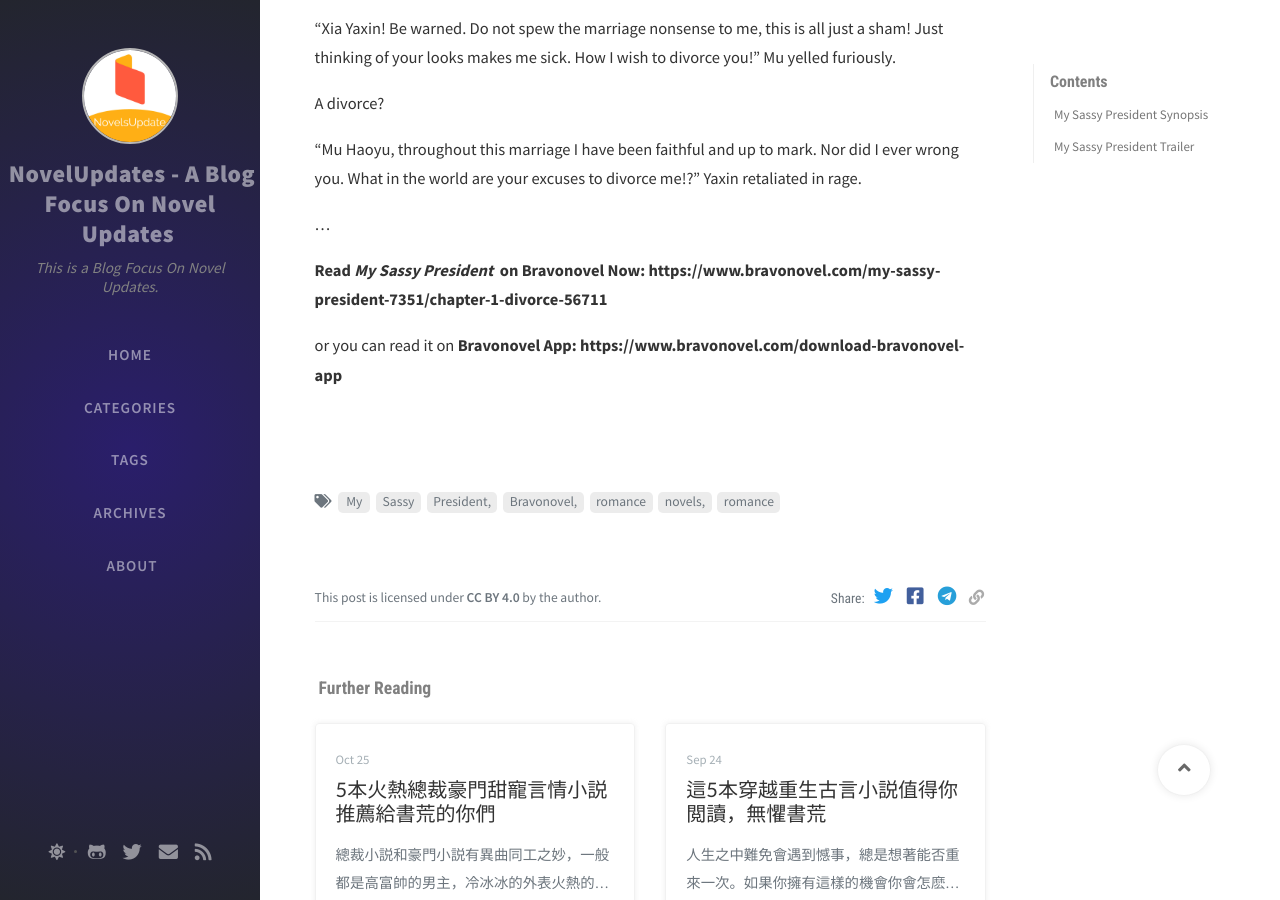
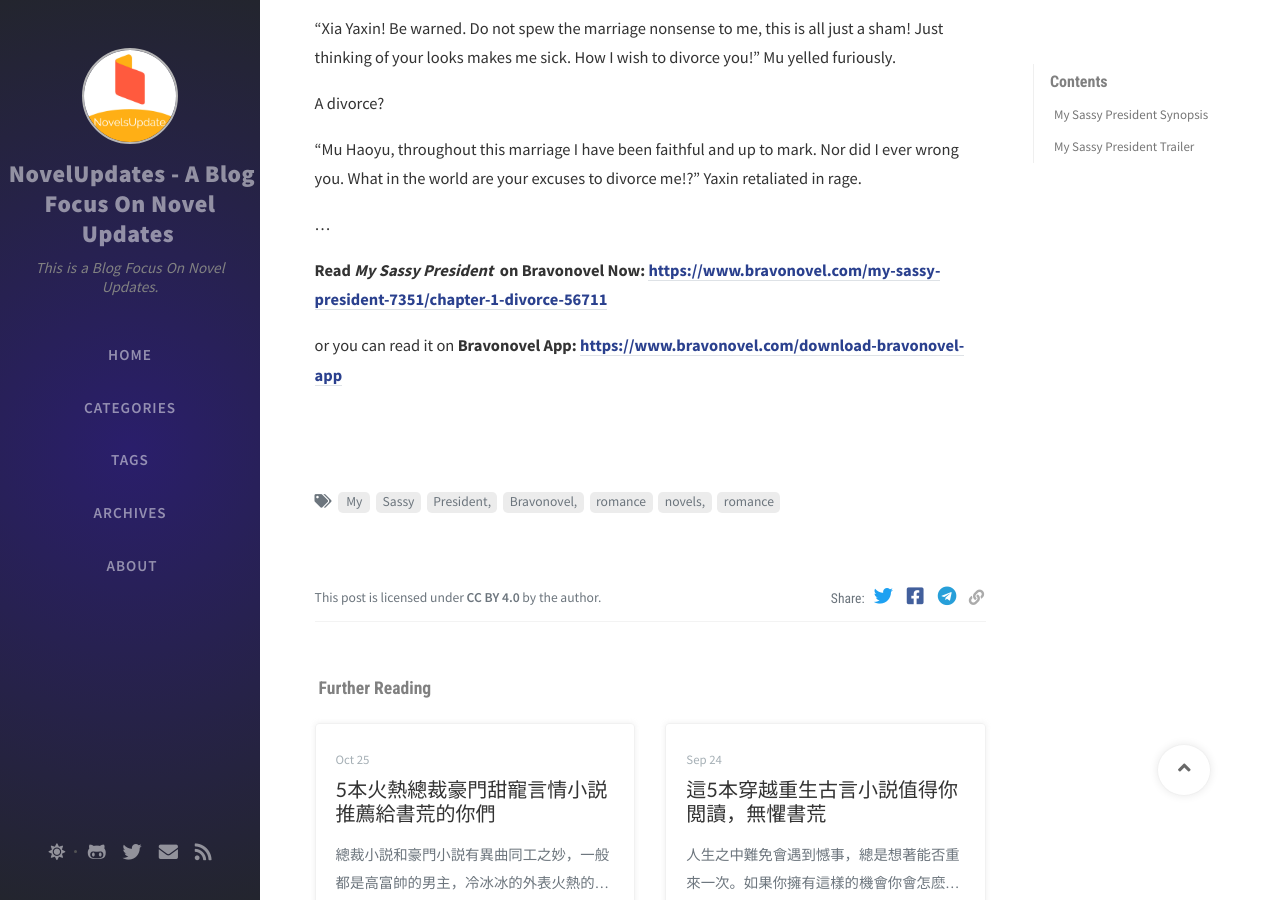
Before and after one commit to nupdatap/novelupdates.github.io, a Jekyll site: the page built from _posts/2020-11-10-read-my-sassy-president-novel-on-bravonovel.md, in a window 1280 px wide and 900 px high, scrolled down 1865 px. Built offline with Jekyll 4.4.1, drawn with Linux system fonts in a browser that asks for light colours; nearby versions of some CDN libraries; comment, search, counter and statistics services are not loaded; part of the change alters nothing that is shown.

```diff
--- a/_posts/2020-11-10-read-my-sassy-president-novel-on-bravonovel.md
+++ b/_posts/2020-11-10-read-my-sassy-president-novel-on-bravonovel.md
@@ -70,6 +70,6 @@ A divorce?
 
 …
 
-**Read *My Sassy President* on Bravonovel Now: https://www.bravonovel.com/my-sassy-president-7351/chapter-1-divorce-56711**
+**Read *My Sassy President* on Bravonovel Now: [https://www.bravonovel.com/my-sassy-president-7351/chapter-1-divorce-56711](https://www.bravonovel.com/my-sassy-president-7351/chapter-1-divorce-56711)**
 
-or you can read it on **Bravonovel App: https://www.bravonovel.com/download-bravonovel-app**
+or you can read it on **Bravonovel App: [https://www.bravonovel.com/download-bravonovel-app](https://www.bravonovel.com/download-bravonovel-app)**
```
